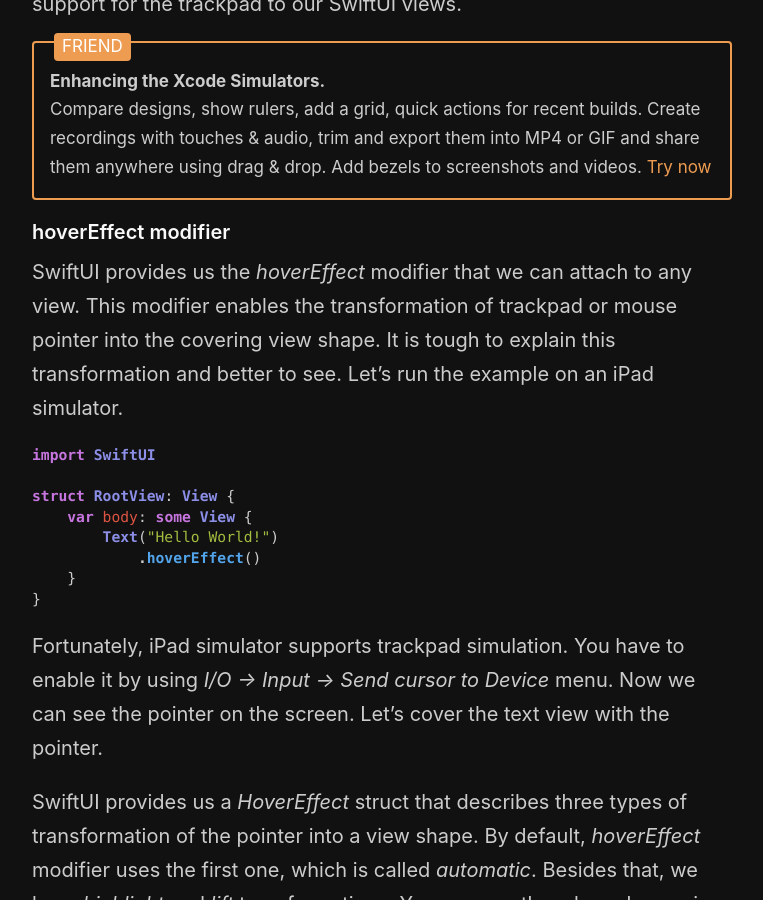
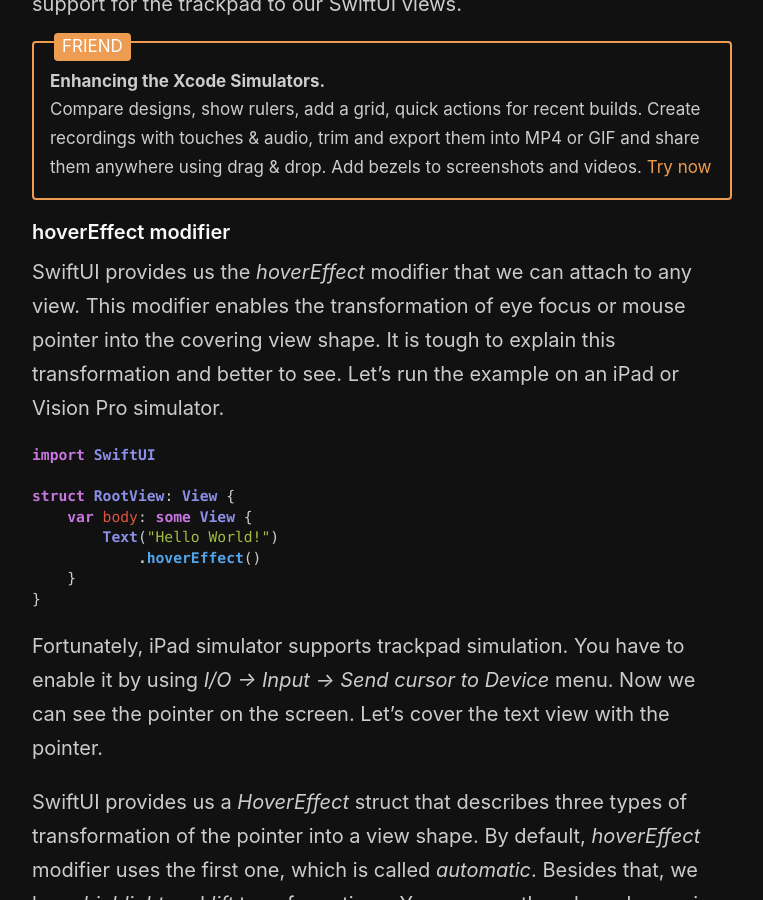
Before and after one commit to mecid/mecid.github.io, a Jekyll site: the page built from _posts/2020-03-25-hover-effect-in-swiftui.md, in a window 1280 px wide and 900 px high, scrolled down 425 px. Shown: the whole window, without its empty margins (258-1021 px from the left). Built offline with Jekyll 4.4.1, drawn with Linux system fonts in a browser that asks for light colours.

Commit message:
hover effect post update section 2

````diff
--- a/_posts/2020-03-25-hover-effect-in-swiftui.md
+++ b/_posts/2020-03-25-hover-effect-in-swiftui.md
@@ -4,12 +4,13 @@ layout: post
 image: /public/ipad.jpg
 category: Interactions
 ---
+
 Last week Apple updated iPad Pro and added trackpad support to iPadOS. We finally have Xcode 11.4, which introduces the *onHover* and *hoverEffect* modifiers to help us utilize trackpad and mouse support in SwiftUI. This week we will learn how to be a good iOS citizen and add support for the trackpad to our SwiftUI views.
 
 {% include friends.html %}
 
 #### hoverEffect modifier
-SwiftUI provides us the *hoverEffect* modifier that we can attach to any view. This modifier enables the transformation of trackpad or mouse pointer into the covering view shape. It is tough to explain this transformation and better to see. Let's run the example on an iPad simulator.
+SwiftUI provides us the *hoverEffect* modifier that we can attach to any view. This modifier enables the transformation of eye focus or mouse pointer into the covering view shape. It is tough to explain this transformation and better to see. Let's run the example on an iPad or Vision Pro simulator.
 
 ```swift
 import SwiftUI
````
